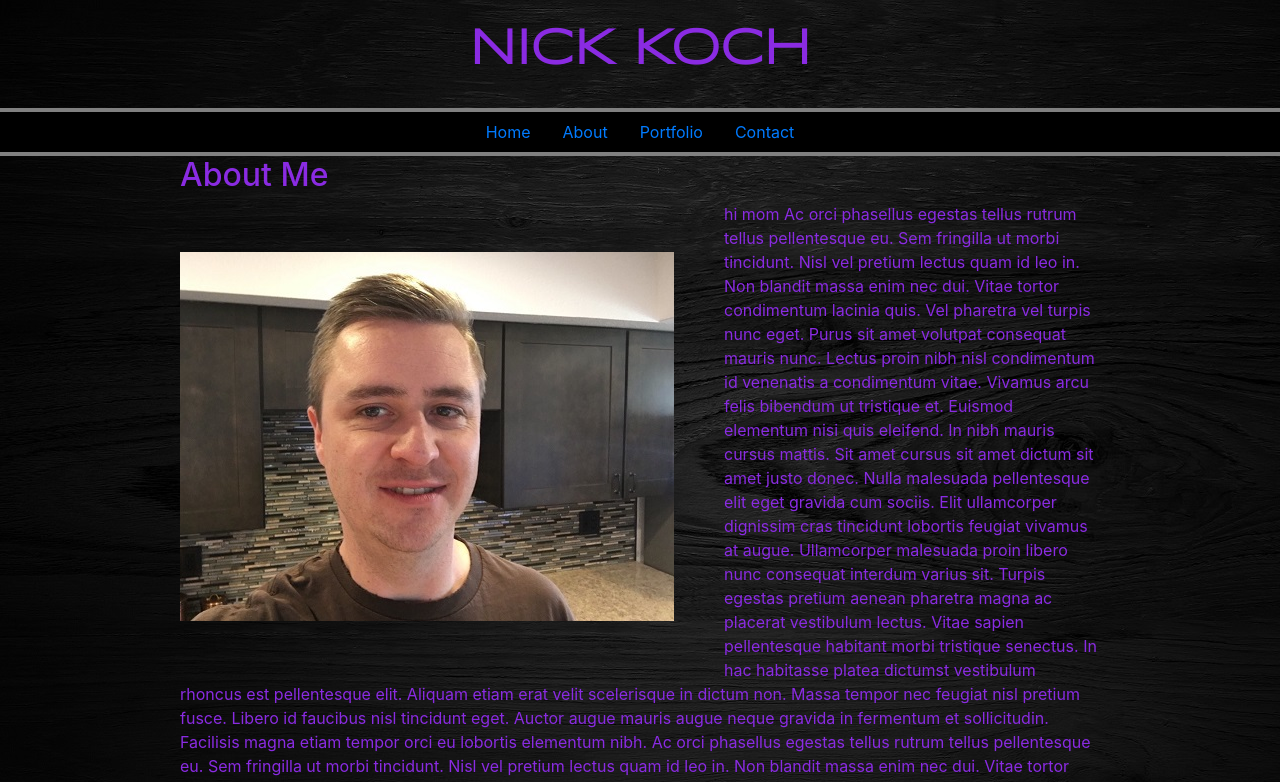
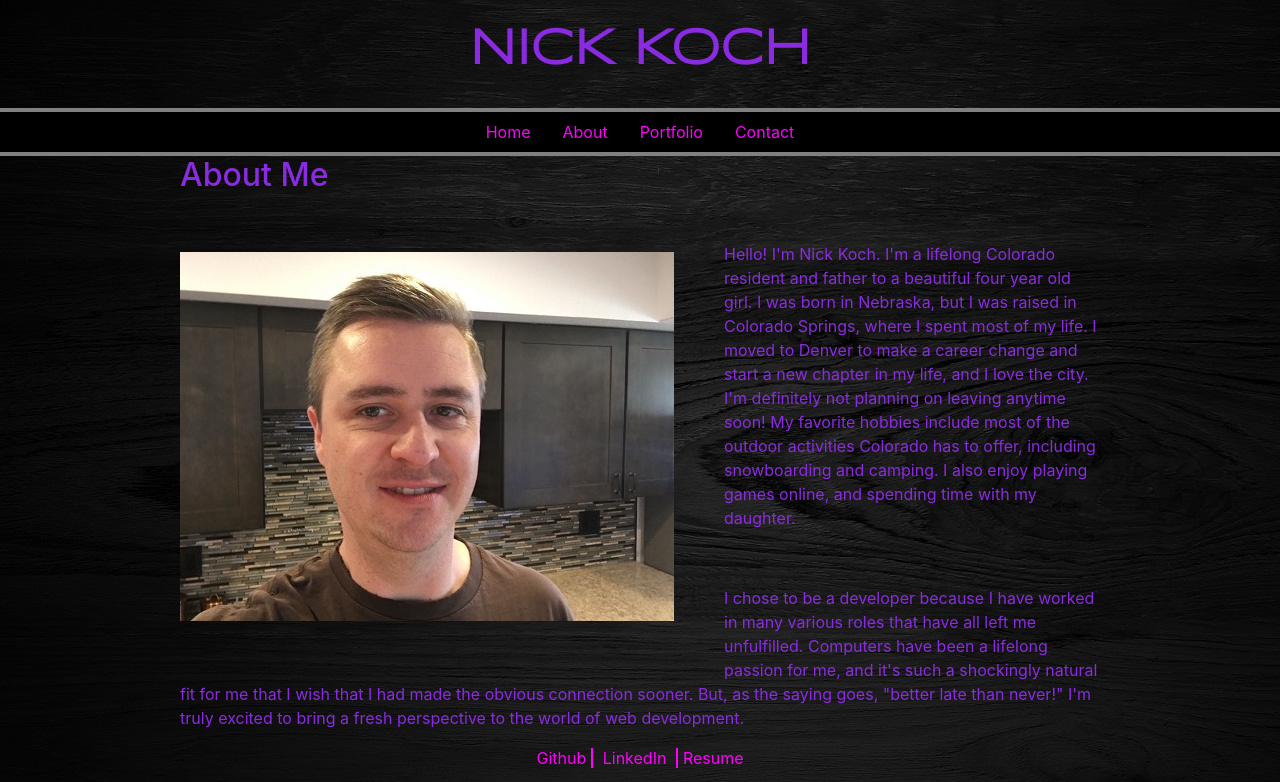
Before and after one commit to marauder30/portfolio, a plain HTML site: page about.html in a window 1280 px wide. Shown: the top 782 px of the page. Drawn offline with nearby package versions, Linux system fonts and the light colour scheme; a web font is replaced by a local one.

Commit message:
added links to about

```diff
--- a/about.html
+++ b/about.html
@@ -12,16 +12,16 @@
 <h1>NICK KOCH</h1>
 <ul class="nav justify-content-center">
     <li class="nav-item">
-      <a class="nav-link" href="index.html">Home</a>
+      <a class="nav-link active" href="index.html">Home</a>
     </li>
     <li class="nav-item">
-      <a class="nav-link" href="#">About</a>
+      <a class="nav-link active" href="#">About</a>
     </li>
     <li class="nav-item">
-      <a class="nav-link" href="portfolio.html">Portfolio</a>
+      <a class="nav-link active" href="portfolio.html">Portfolio</a>
     </li>
     <li class="nav-item">
-      <a class="nav-link" href="contact.html">Contact</a>
+      <a class="nav-link active" href="contact.html">Contact</a>
     </li>
 </ul>
 
@@ -30,20 +30,16 @@
     <div class="col-sm-10 clearfix">
       <h2>About Me</h2>
       <img src="assets/photo.JPG" id="photo">
-      <p>hi mom Ac orci phasellus egestas tellus rutrum tellus pellentesque eu. Sem fringilla ut morbi tincidunt. Nisl vel pretium lectus quam id leo in. Non blandit massa enim nec dui. Vitae tortor condimentum lacinia quis. Vel pharetra vel turpis nunc eget. Purus sit amet volutpat consequat mauris nunc. Lectus proin nibh nisl condimentum id venenatis a condimentum vitae. Vivamus arcu felis bibendum ut tristique et. Euismod elementum nisi quis eleifend.
+        <p>
+          Hello! I'm Nick Koch. I'm a lifelong Colorado resident and father to a beautiful four year old girl. I was born in Nebraska, but I was raised in Colorado Springs, where I spent most of my life. I moved to Denver to make a career change and start a new chapter in my life, and I love the city. I'm definitely not planning on leaving anytime soon! My favorite hobbies include most of the outdoor activities Colorado has to offer, including snowboarding and camping. I also enjoy playing games online, and spending time with my daughter.
+        </p>
+        <p>I chose to be a developer because I have worked in many various roles that have all left me unfulfilled. Computers have been a lifelong passion for me, and it's such a shockingly natural fit for me that I wish that I had made the obvious connection sooner. But, as the saying goes, "better late than never!" I'm truly excited to bring a fresh perspective to the world of web development.</p>
 
-        In nibh mauris cursus mattis. Sit amet cursus sit amet dictum sit amet justo donec. Nulla malesuada pellentesque elit eget gravida cum sociis. Elit ullamcorper dignissim cras tincidunt lobortis feugiat vivamus at augue. Ullamcorper malesuada proin libero nunc consequat interdum varius sit. Turpis egestas pretium aenean pharetra magna ac placerat vestibulum lectus.
-
-        Vitae sapien pellentesque habitant morbi tristique senectus. In hac habitasse platea dictumst vestibulum rhoncus est pellentesque elit. Aliquam etiam erat velit scelerisque in dictum non. Massa tempor nec feugiat nisl pretium fusce. Libero id faucibus nisl tincidunt eget. Auctor augue mauris augue neque gravida in fermentum et sollicitudin. Facilisis magna etiam tempor orci eu lobortis elementum nibh.        Ac orci phasellus egestas tellus rutrum tellus pellentesque eu. Sem fringilla ut morbi tincidunt. Nisl vel pretium lectus quam id leo in. Non blandit massa enim nec dui. Vitae tortor condimentum lacinia quis. Vel pharetra vel turpis nunc eget. Purus sit amet volutpat consequat mauris nunc. Lectus proin nibh nisl condimentum id venenatis a condimentum vitae. Vivamus arcu felis bibendum ut tristique et. Euismod elementum nisi quis eleifend.
-
-        In nibh mauris cursus mattis. Sit amet cursus sit amet dictum sit amet justo donec. Nulla malesuada pellentesque elit eget gravida cum sociis. Elit ullamcorper dignissim cras tincidunt lobortis feugiat vivamus at augue. Ullamcorper malesuada proin libero nunc consequat interdum varius sit. Turpis egestas pretium aenean pharetra magna ac placerat vestibulum lectus.
-
-        Vitae sapien pellentesque habitant morbi tristique senectus. In hac habitasse platea dictumst vestibulum rhoncus est pellentesque elit. Aliquam etiam erat velit scelerisque in dictum non. Massa tempor nec feugiat nisl pretium fusce. Libero id faucibus nisl tincidunt eget. Auctor augue mauris augue neque gravida in fermentum et sollicitudin. Facilisis magna etiam tempor orci eu lobortis elementum nibh.        Ac orci phasellus egestas tellus rutrum tellus pellentesque eu. Sem fringilla ut morbi tincidunt. Nisl vel pretium lectus quam id leo in. Non blandit massa enim nec dui. Vitae tortor condimentum lacinia quis. Vel pharetra vel turpis nunc eget. Purus sit amet volutpat consequat mauris nunc. Lectus proin nibh nisl condimentum id venenatis a condimentum vitae. Vivamus arcu felis bibendum ut tristique et. Euismod elementum nisi quis eleifend.
-
-        In nibh mauris cursus mattis. Sit amet cursus sit amet dictum sit amet justo donec. Nulla malesuada pellentesque elit eget gravida cum sociis. Elit ullamcorper dignissim cras tincidunt lobortis feugiat vivamus at augue. Ullamcorper malesuada proin libero nunc consequat interdum varius sit. Turpis egestas pretium aenean pharetra magna ac placerat vestibulum lectus.
-
-        Vitae sapien pellentesque habitant morbi tristique senectus. In hac habitasse platea dictumst vestibulum rhoncus est pellentesque elit. Aliquam etiam erat velit scelerisque in dictum non. Massa tempor nec feugiat nisl pretium fusce. Libero id faucibus nisl tincidunt eget. Auctor augue mauris augue neque gravida in fermentum et sollicitudin. Facilisis magna etiam tempor orci eu lobortis elementum nibh.
-        </p>
+        <div id="links">
+          <a href="https://github.com/marauder30" target="_blank">Github</a>
+          <a href="https://www.linkedin.com/in/nick-koch-072675197/" target="_blank" id="centerLink">LinkedIn</a>
+          <a href="https://docs.google.com/document/d/1BXj5vRKw6ChgRDLRq8QOj3qBS0SZyJ_0JQNoT3oVEU8/edit?usp=sharing" target="_blank">Resume</a>
+        </div>
     </div>
   </div>
 </div>
--- a/assets/css/style.css
+++ b/assets/css/style.css
@@ -38,6 +38,10 @@ h3 {
     border-top: 4px solid gray;
 }
 
+p {
+    padding-top: 40px;
+}
+
 img {
     margin-top: 50px;
     margin-bottom: 50px;
@@ -66,6 +70,11 @@ span {
     color: black;
 }
 
+a {
+    text-decoration: none;
+    color: magenta;
+}
+
 .wrapper h3 {
     position: absolute;
     padding: 15px;
@@ -78,3 +87,14 @@ span {
 .portfolio {
     left: 5px;
 }
+
+#links {
+    text-align: center;
+}
+
+#centerLink {
+    border-left: 2px solid magenta;
+    border-right: 2px solid magenta;
+    padding-left: 10px;
+    padding-right: 10px;
+}
```
